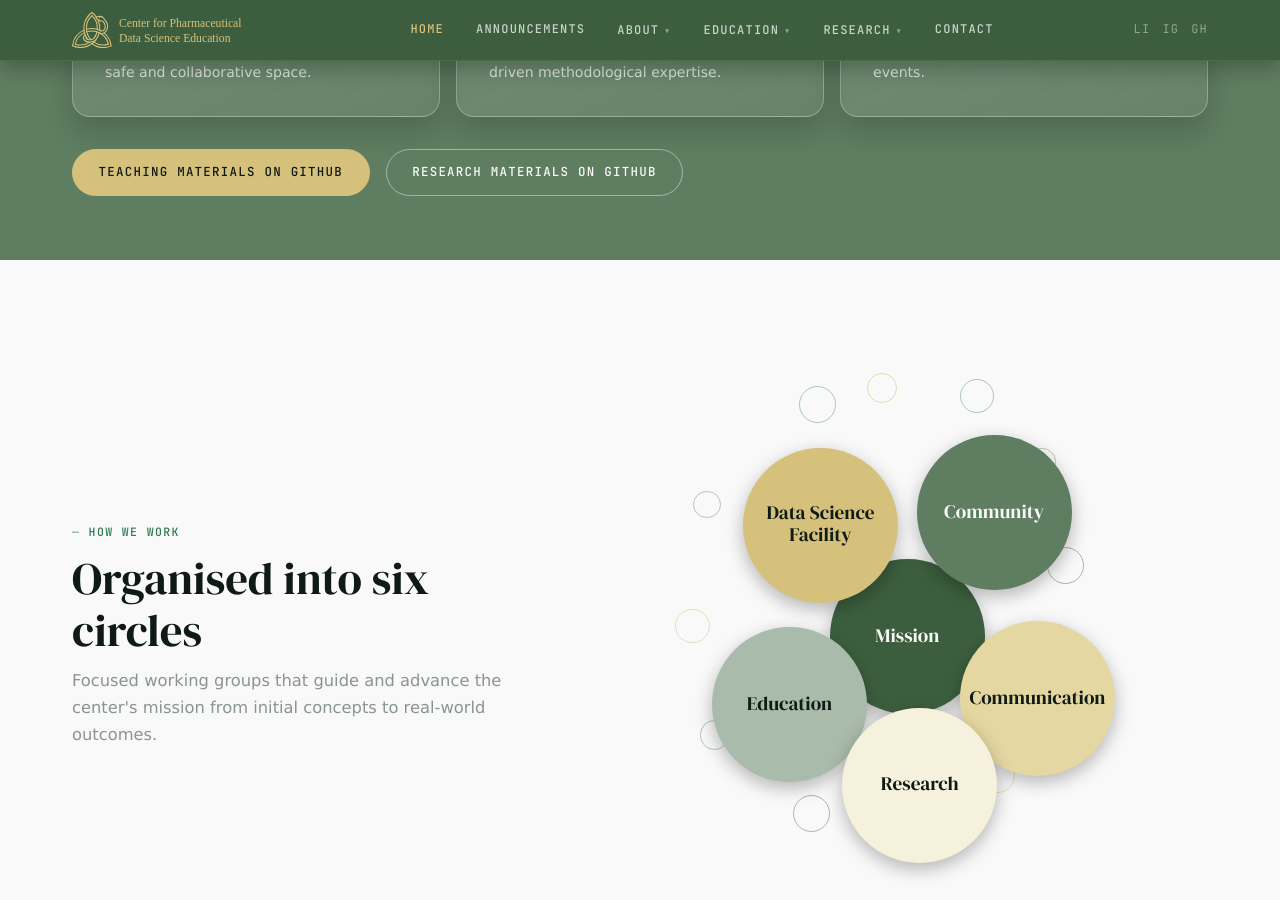
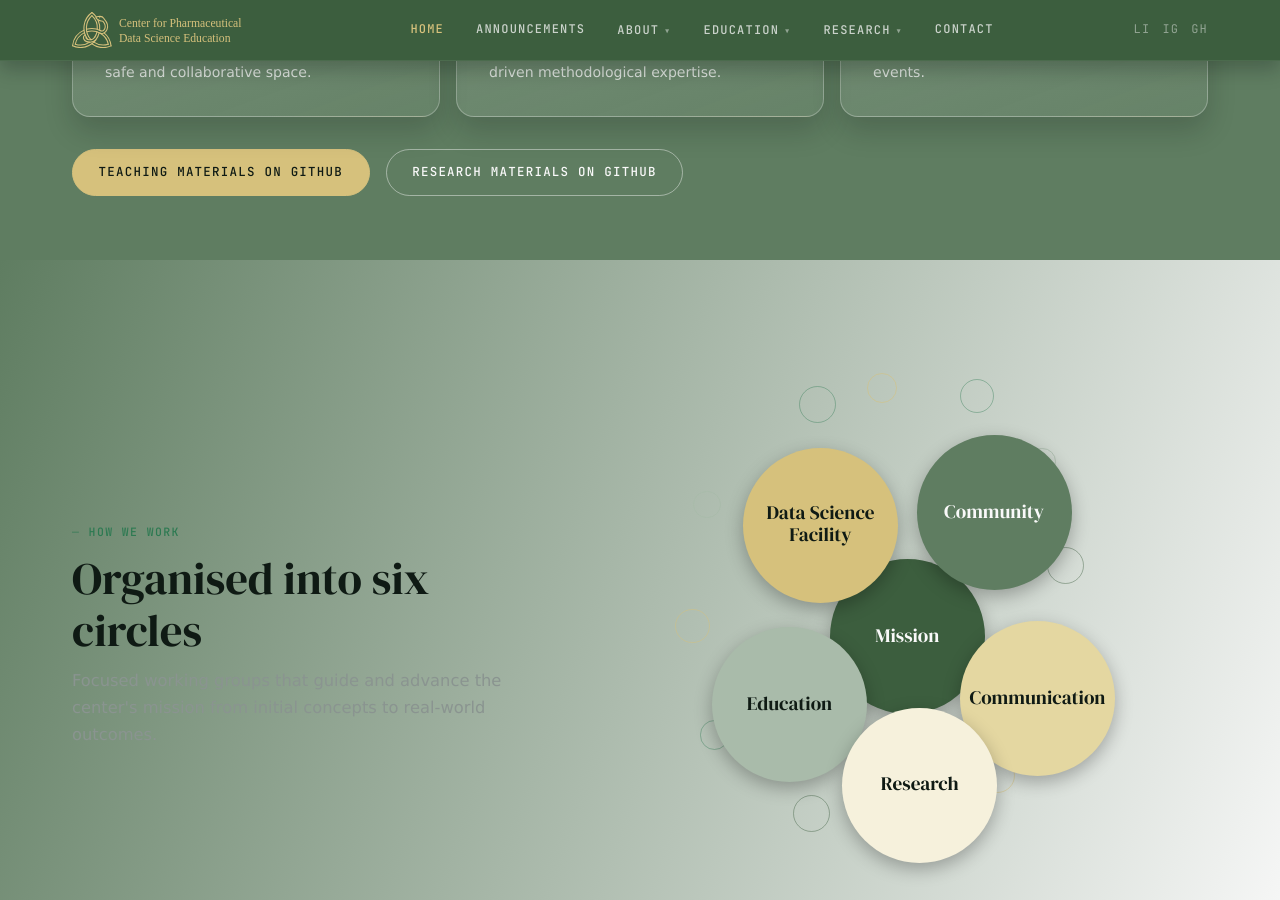
Before and after one commit to CPDSE/PagesCMS, a Jekyll site: the page built from index.md, in a window 1280 px wide and 900 px high, scrolled down 2555 px. Built offline with Jekyll 4.4.1, drawn with Linux system fonts in a browser that asks for light colours.

Commit message:
Update main.css

```diff
--- a/assets/css/main.css
+++ b/assets/css/main.css
@@ -440,7 +440,7 @@ a { color: inherit; }
   color: var(--offwhite);
 }
 .section-circles {
-  background: #F9F9F9;
+  background: linear-gradient(110deg, #5F7D61 0%, #F9F9F9 100%);
   color: var(--ink);
 }
 .section-green {
```
